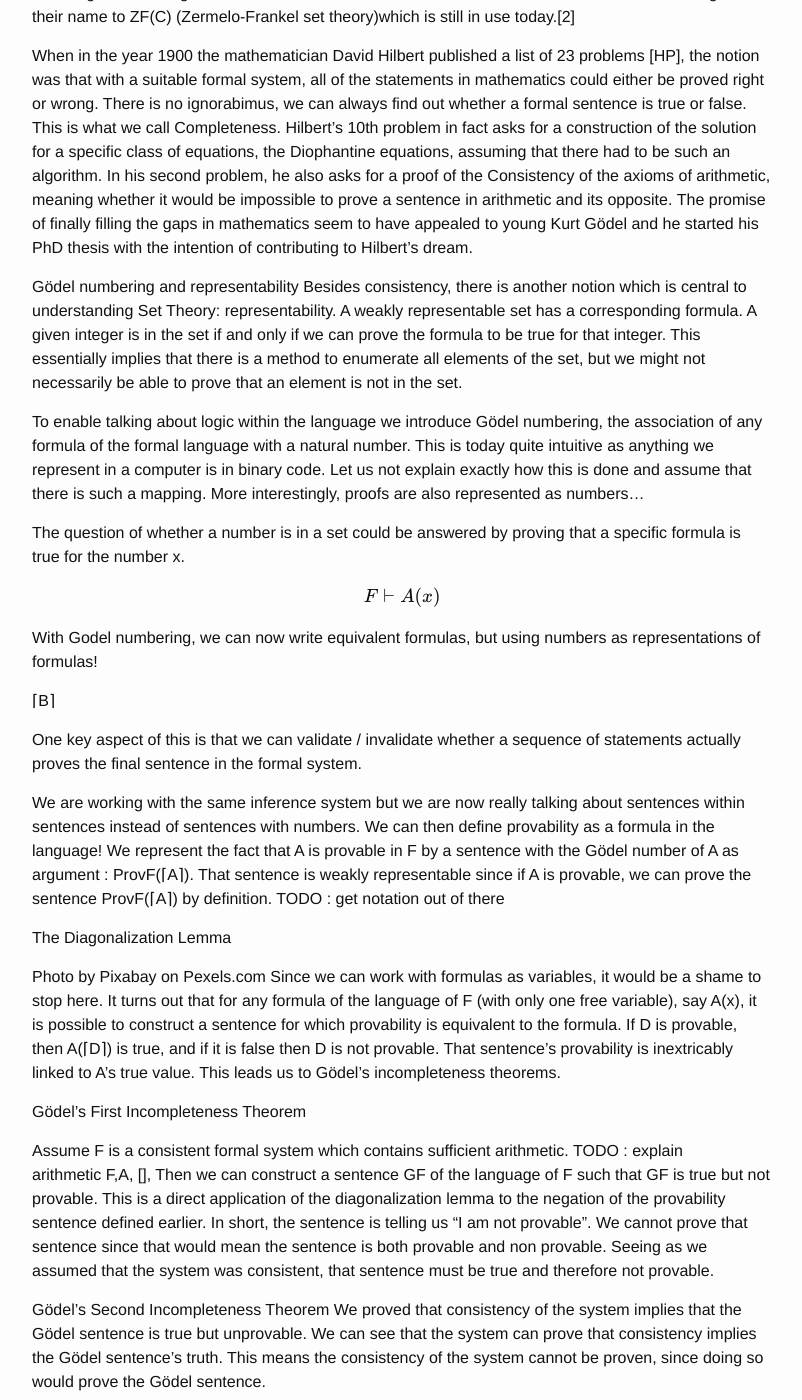
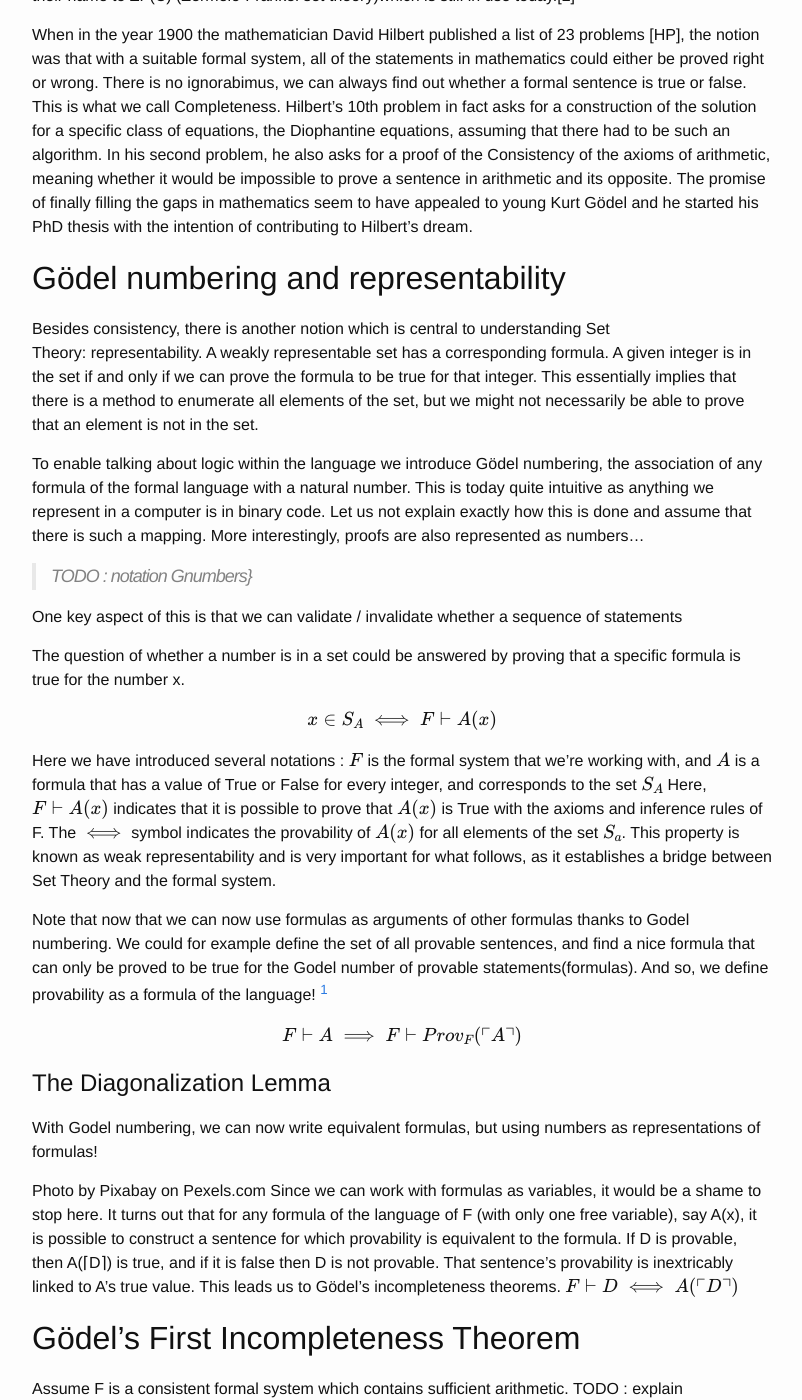
Before and after one commit to Spotchi/site, a Jekyll site: the page built from _posts/2019-10-28-Godel-incompleteness.md, in a window 1280 px wide and 1400 px high, scrolled down 888 px. Shown: the whole window, without its empty margins (238-1040 px from the left). Built offline with Jekyll 4.4.1, drawn with Linux system fonts in a browser that asks for light colours; formulas are drawn with MathJax 3; some of the changed text lies outside the part shown.

Commit message:
Introduced notation for representability and diagonalization

```diff
--- a/_posts/2019-10-28-Godel-incompleteness.md
+++ b/_posts/2019-10-28-Godel-incompleteness.md
@@ -23,12 +23,11 @@ axioms and inference rules as a formal system.
 
 This is what it might look like in natural language :
 
-All beings are made of atoms
+<center><em>All beings are made of atoms</em></center>
 
-Reggie is a being
+<center><em>Reggie is a being</em></center>
 
-Reggie is made of atoms
-
+<center><em>Reggie is made of atoms</em></center>
 In this example we have taken "All beings are made of atoms" and "Reggie is a being" as axioms of
 our system, and the inference rule we used is simply the fact that if a property is true for all
 members of a class, then it must be true for a particular member.
@@ -36,7 +35,7 @@ members of a class, then it must be true for a particular member.
 The point here is not to argue about the truth of the axioms but more so to determine whether
 a proof is valid or not.
 
-A very brief history of Formal Systems
+## A very brief history of Formal Systems
 
 From the end of the 19th century to the middle of the 20th century, many mathematicians worked on
 formalizing Set Theory, from its inception by Georg Cantor to later work by various mathematicians
@@ -54,7 +53,7 @@ a sentence in arithmetic and its opposite. The promise of finally filling the g
 seem to have appealed to young Kurt Gödel and he started his PhD thesis with the intention of
 contributing to Hilbert's dream.
 
-Gödel numbering and representability
+## Gödel numbering and representability
 Besides consistency, there is another notion which is central to understanding Set
 Theory: representability. A weakly representable set has a corresponding formula. A given integer is
 in the set if and only if we can prove the formula to be true for that integer. This essentially
@@ -66,28 +65,37 @@ any formula of the formal language with a natural number. This is today quite in
 we represent in a computer is in binary code. Let us not explain exactly how this is done and assume
 that there is such a mapping. More interestingly, proofs are also represented as numbers...
 
+> TODO : notation Gnumbers}
+
+One key aspect of this is that we can validate / invalidate whether a sequence of statements
+
 The question of whether a number is in a set could be answered by proving that a specific formula is
 true for the number x.
 
 {% raw %}
-$$F \vdash A(x) $$
+$$x \in S_A \iff F \vdash A(x) $$
 {% endraw %}
+Here we have introduced several notations : $F$ is the formal system that we're working with, and
+$A$ is a formula that has a value of True or False for every integer, and corresponds to the set $S_A$
+Here, $F \vdash A(x)$ indicates that it is possible to prove that $A(x)$ is True with the axioms and
+inference rules of F.
+The $\iff$ symbol indicates the provability of $A(x)$ for all elements of the set $S_a$. This
+property is known as weak representability and is very important for what follows, as it establishes
+a bridge between Set Theory and the formal system.
 
+Note that now that we can now use formulas as arguments of other formulas thanks to Godel numbering.
+We could for example define the set of all provable sentences, and find a nice formula that can only
+be proved to be true for the Godel number of provable statements(formulas). And so, we define
+provability as a formula of the language! [^1]
+
+$$ F \vdash A \implies F \vdash Prov_F(\ulcorner A \urcorner) $$
+
+[^1]: For the sake of brevity, we'll have to take the existence of that formula as given
+
+
+# The Diagonalization Lemma
 With Godel numbering, we can now write equivalent formulas, but using numbers as representations of
 formulas!
-
-⌈B⌉
-
-One key aspect of this is that we can validate / invalidate whether a sequence of statements
-actually proves the final sentence in the formal system.
-
-We are working with the same inference system but we are now really talking about sentences within
-sentences instead of sentences with numbers. We can then define provability as a formula in the
-language! We represent the fact that A is provable in F by a sentence with the Gödel number of A as
-argument : ProvF(⌈A⌉). That sentence is weakly representable since if A is provable, we can prove
-the sentence ProvF(⌈A⌉) by definition. TODO : get notation out of there
-
-The Diagonalization Lemma
 
 Photo by Pixabay on Pexels.com
 Since we can work with formulas as variables, it would be a shame to stop here. It turns out that
@@ -95,8 +103,9 @@ for any formula of the language of F (with only one free variable), say A(x), it
 construct a sentence for which provability is equivalent to the formula. If D is provable, then
 A(⌈D⌉) is true, and if it is false then D is not provable. That sentence's provability is
 inextricably linked to A's true value. This leads us to Gödel's incompleteness theorems.
+$$ F \vdash D \iff A(\ulcorner D \urcorner) $$
 
-Gödel's First Incompleteness Theorem
+## Gödel's First Incompleteness Theorem
 
 Assume F is a consistent formal system which contains sufficient arithmetic. TODO : explain
 arithmetic F,A, [], Then we can construct a sentence GF of the language of F such that GF is true
@@ -106,7 +115,7 @@ cannot prove that sentence since that would mean the sentence is both provable a
 Seeing as we assumed that the system was consistent, that sentence must be true and therefore not
 provable.
 
-Gödel's Second Incompleteness Theorem
+## Gödel's Second Incompleteness Theorem
 We proved that consistency of the system implies that the Gödel sentence is true but unprovable. We
 can see that the system can prove that consistency implies the Gödel sentence's truth. This means
 the consistency of the system cannot be proven, since doing so would prove the Gödel sentence.
@@ -124,7 +133,7 @@ it must be true. Indeed, if it were false, we could find an x that satisfied the
 hence it would disprove the sentence(no matter how difficult to find x is). In this case the
 unprovability of the sentence lead to its proof.
 
-Incompleteness vs Decidability
+## Incompleteness vs Decidability
 
 We've seen that there are theorems that cannot be proven. A theorem will be recursive if there is
 a way of verifying it. A theory is called decidable if the set of its theorems (sentences derivable
@@ -133,7 +142,7 @@ a stronger form of completeness. Undecidability of systems with sufficient arith
 in a similar fashion to Gödel's theorems. Credit goes to Alonzo Church and Alan Turing for that
 proof[5].
 
-Superiority of the human mind to formal systems?
+## Superiority of the human mind to formal systems?
 
 One could conclude from Gödel's theorems that a mathematician is capable to find a sentence to be
 true where formal systems are failing, and therefore no formal system can be devised that can
```
